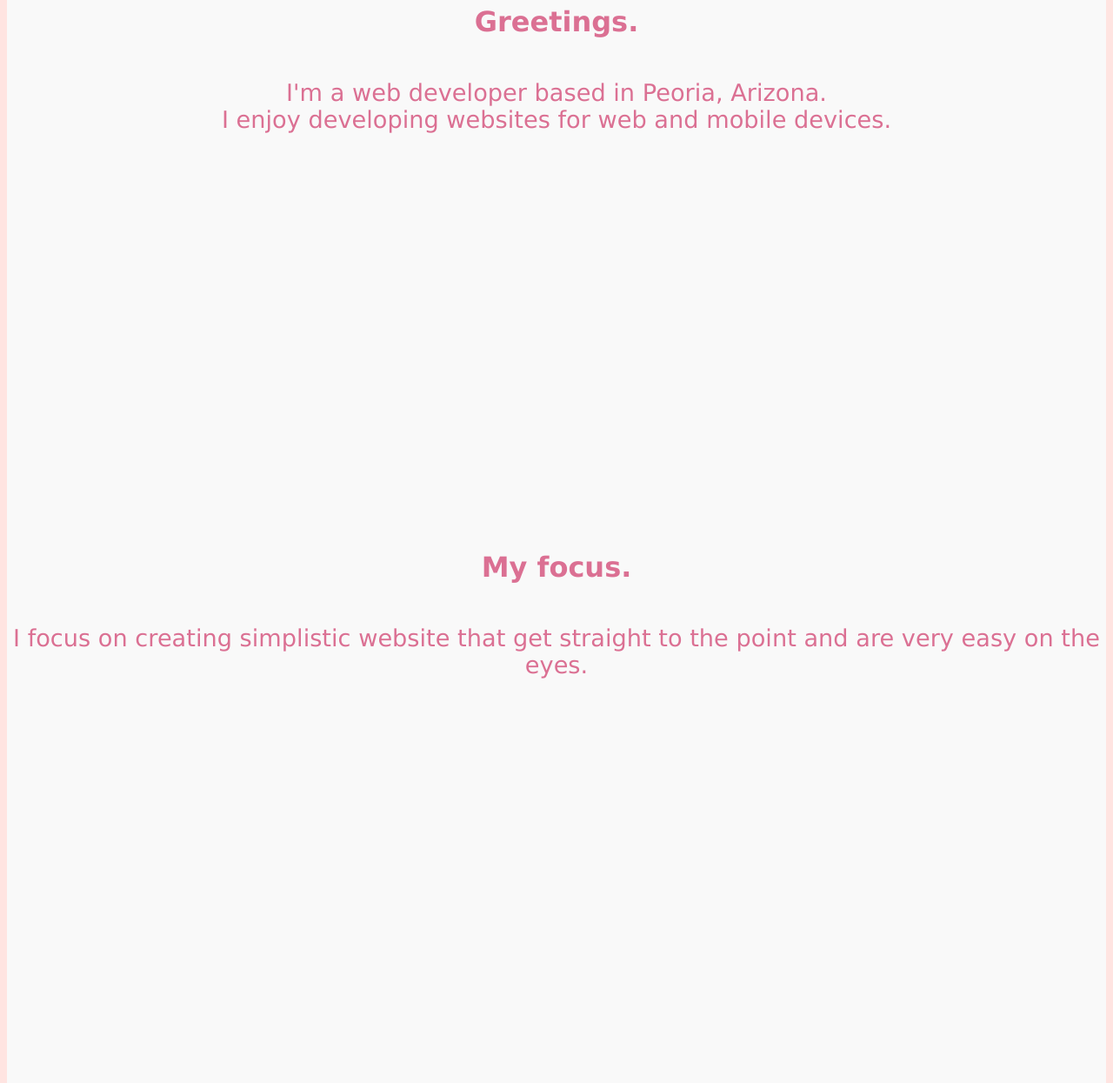
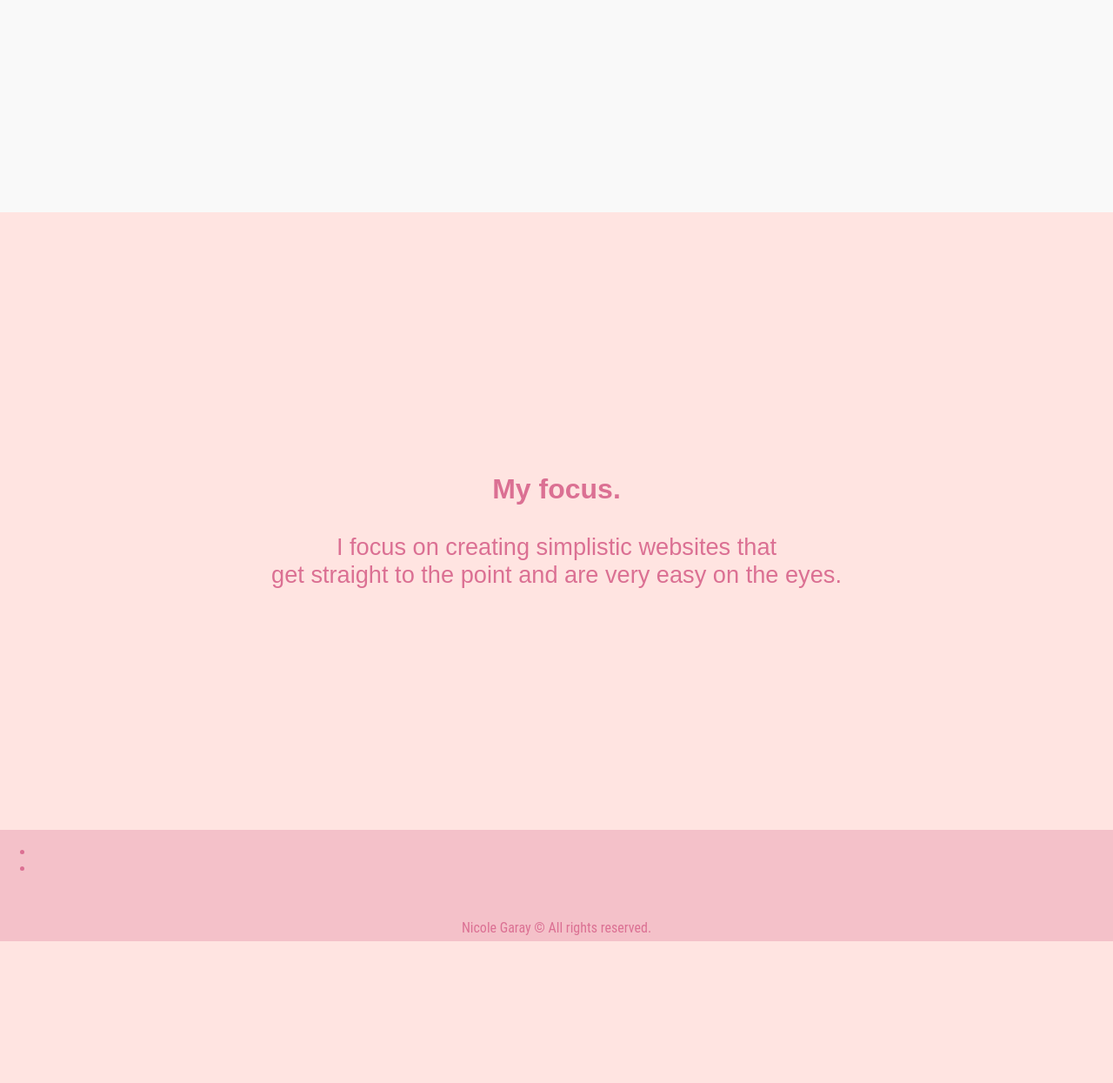
Before and after one commit to ngaray157/EqSite01, a plain HTML site: page index.html in a window 1280 px wide. Shown: the part 1271-2516 px from the top of the page at 87% size. After the commit the page ends 2353 px from the top, so only its background shows below. Drawn offline with Linux system fonts and the light colour scheme.

Commit message:
worked on index
added footer, fixed coloring, etc.

```diff
--- a/index.html
+++ b/index.html
@@ -14,9 +14,9 @@
                 width="130px" height="139px">
             <nav class="topRight">
                 <ul>
-                    <li><a href="index.html">About</a></li>
-                    <li><a href="work.html">Work</a></li>
-                    <li><a href="contact.html">Contact</a></li>
+                    <li><a id="current" href="index.html">About</a></li>
+                    <li><a id="other" href="work.html">Work</a></li>
+                    <li><a id="other" href="contact.html">Contact</a></li>
                 </ul>
             </nav>
         </header>
@@ -27,20 +27,36 @@
     <br>
     <br>
     <section id="second">
+        <div class="whitesection">
             <img src="selflogo.png" alt="minimalistic drawing of nicole"
             width="130px" height="139px">
         <p id="hi"> Greetings.</p>
         <p id="hi2">
             I'm a web developer based in Peoria, Arizona. <br> I enjoy developing
             websites for web and mobile devices.</p>
+        </div>
+<!--
+        <p id="focus">My focus.</p>
+        <p id="focusInfo">I focus on creating simplistic website that <br> get straight
+        to the point and are very easy on the eyes.</p> -->
+    </section>
 
-        <p id="focus">My focus.</p>
-        <p id="focusInfo">I focus on creating simplistic website that get straight
-             to the point and are very easy on the eyes.</p>
-    </section>
+    <section id="third">
+            <div class="secondpinksection">
+                <p id="focus">My focus.</p>
+                <p id="focusInfo">I focus on creating simplistic websites that <br> get straight
+                to the point and are very easy on the eyes.</p>
+                </div>
+        </section>
     </body>
 
     <footer>
-        Nicole Garay © All rights reserved.
+        <nav>
+            <ul>
+                <li></li>
+                <li></li>
+            </ul>
+        </nav>
+        <p id="copyright">Nicole Garay © All rights reserved.</p>
     </footer>
 </html>
--- a/index_styles.css
+++ b/index_styles.css
@@ -1,8 +1,21 @@
 @charset "utf-8";
+
+@keyframes hover{
+    from {color:rgb(219,112,147);}
+    to {color:rgb(192, 13, 73);}
+}
+
 /* General Styles */
 html{
     background-color:rgb(255,228,225);
-    font-family: Verdana, Geneva, Tahoma, sans-serif;
+    /* font-family: Verdana, Geneva, Tahoma, sans-serif;  */
+    font-family: 'Work Sans', sans-serif;
+}
+
+body{
+    width: 100%;
+    margin-left: auto;
+    margin-right: auto;
 }
 
 header img{
@@ -11,7 +24,6 @@ header img{
     padding-left: 40px;
     padding-top: 20px;
 }
-
 
 section#secondLine{
     background-color: whitesmoke;
@@ -28,6 +40,7 @@ section#intro p#firstLine{
     font-size: 4.5em;
     text-align: center;
     font-weight: bold;
+    font-style: italic;
     padding-bottom: 2px;
     padding-top: 220px;
     margin-bottom: 100px;
@@ -38,16 +51,17 @@ section#intro p#secondLine{
     color:rgb(219,112,147);
     font-size: 2.5em;
     text-align: center;
-    font-weight: normal;
+    font-weight: lighter;
     padding-bottom: 180px;
     padding-top: 0px;
     line-height: 3px;
+    font-family: 'Work Sans', sans-serif;
 }
 
 section#second{
     background-color:rgb(249,249,249);
     margin-bottom: 300px;
-    padding-bottom: 750px;
+    padding-bottom: 220px;
 }
 
 
@@ -61,36 +75,49 @@ section#second p#hi{
 section#second p#hi2{
     color: rgb(219,112,147);
     text-align: center;
-    padding-top: 15px;
+    padding-top: 5px;
     font-size: 1.7em;
-    font-weight: normal;
-    font-family: 'Lucida Sans', 'Lucida Sans Regular', 'Lucida Grande',
-     'Lucida Sans Unicode', Geneva, Verdana, sans-serif;
+    font-weight: lighter;
+    /* font-family: 'Lucida Sans', 'Lucida Sans Regular', 'Lucida Grande',
+     'Lucida Sans Unicode', Geneva, Verdana, sans-serif; */
+     font-family: 'Work Sans', sans-serif;
 }
 
 section#second img{
-    padding-top: 375px;
+    padding-top: 230px;
     display: block;
     margin: 0 auto;
 }
 
-section#second p#focus{
+div.whitesection{
+    margin: auto auto;
+}
+
+div.secondpinksection{
+    margin-left: auto;
+    margin-right: auto;
+    padding-bottom: 250px;
+}
+
+section#third p#focus{
     font-size: 2em;
     font-weight: bold;
     color:rgb(219,112,147);
     text-align: center;
-    padding-top: 14em;
+    padding-bottom: 0px;
 }
 
-section#second p#focusInfo{
+section#third p#focusInfo{
     color: rgb(219,112,147);
     text-align: center;
-    padding-top: 15px;
+    /* padding-top: 15px; */
     font-size: 1.7em;
-    font-weight: normal;
-    font-family: 'Lucida Sans', 'Lucida Sans Regular', 'Lucida Grande',
-     'Lucida Sans Unicode', Geneva, Verdana, sans-serif;
+    font-weight: lighter;
+    font-family: 'Work Sans', sans-serif;
+    /* font-family: 'Lucida Sans', 'Lucida Sans Regular', 'Lucida Grande',
+     'Lucida Sans Unicode', Geneva, Verdana, sans-serif; */
 }
+
 
 /* Top Right Navigation Styles */
 
@@ -108,20 +135,46 @@ nav.topRight ul{
     list-style-type: none;
     font-size: 1.3em;
 }
-nav.topRight a{
+nav.topRight a:link, nav.topRight a:visited{
     color:rgb(219,112,147);
-    /* padding-top: 20px;
-    padding-bottom: 35px;
-    padding-left: 5px;
-    padding-right: 5px; */
     padding-top: 40px;
-    margin-right: 30px;
+    margin-right: 80px;
 }
+
+nav.topRight a#other:hover, nav.topRight a#other:active{
+    animation-name: hover;
+    animation-duration: 1.3s;     /* this fades the color of the links to a different color */
+    animation-fill-mode: forwards;
+    /* animation-timing-function: ease-out; */
+    padding-top: 40px;
+    margin-right: 80px;
+}
+
+/* fancy nav thing */
+nav.topRight a#current{
+    color:rgb(192, 13, 73);
+    padding-top: 40px;
+    margin-right: 80px;
+}
+
+
+
+/* Footer Stuff */
 
 footer{
     width: 100%;
     position: absolute;
-    height: 3em;
-    background-color:rgba(219,112,147,0.8);
-    color:rgb(243, 156, 185)
+    height: 8em;
+    background-color:rgba(219,112,147,0.3);
+    color:rgb(219,112,147);
+    font-family: 'Roboto Condensed', sans-serif;
 }
+
+footer p#copyright{
+    text-align: center;
+    padding-top: 33px;
+}
+
+footer nav{
+    text-align: center;
+}
```
